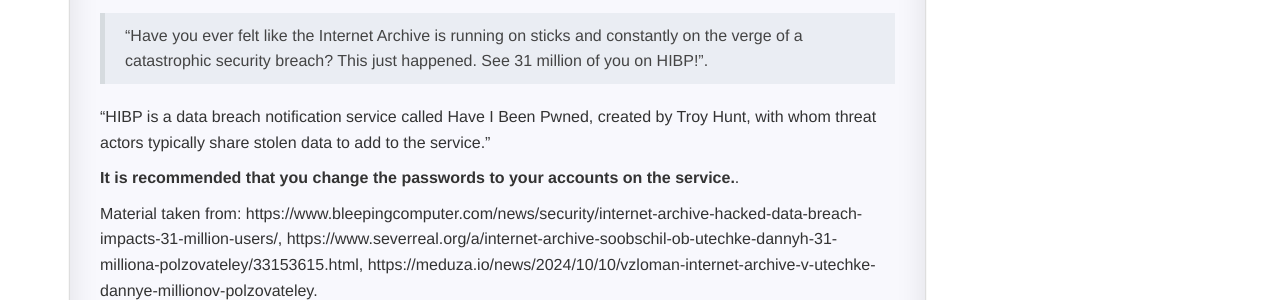
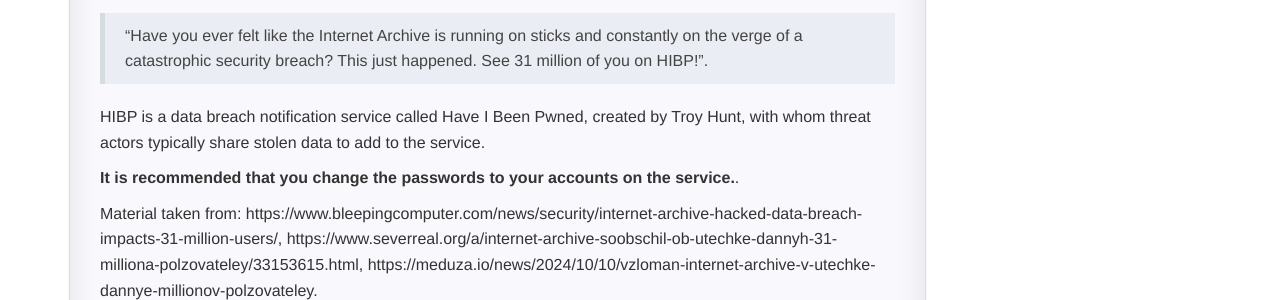
Before and after one commit to eqozqq/eqozqq.github.io, a Jekyll site: the page built from _posts/2024-10-10-internet-archive-hacked.markdown, in a window 1280 px wide. Shown: the part 393-693 px from the top of the page. Built offline with Jekyll 4.4.1, drawn with Linux system fonts in a browser that asks for light colours; comment, search, counter and statistics services are not loaded.

```diff
--- a/_posts/2024-10-10-internet-archive-hacked.markdown
+++ b/_posts/2024-10-10-internet-archive-hacked.markdown
@@ -18,7 +18,7 @@ The database contains unique email addresses, Bcrypt encrypted passwords and oth
 Upon entering the site, visitors were greeted by a pop-up window that read:
 > “Have you ever felt like the Internet Archive is running on sticks and constantly on the verge of a catastrophic security breach? This just happened. See 31 million of you on HIBP!”.
 
-“HIBP is a data breach notification service called Have I Been Pwned, created by Troy Hunt, with whom threat actors typically share stolen data to add to the service.”
+HIBP is a data breach notification service called Have I Been Pwned, created by Troy Hunt, with whom threat actors typically share stolen data to add to the service.
 
 **It is recommended that you change the passwords to your accounts on the service.**.
 
```
Also changed, not shown: other parts of _posts/2024-10-10-internet-archive-hacked.markdown (+1 -1 lines).
